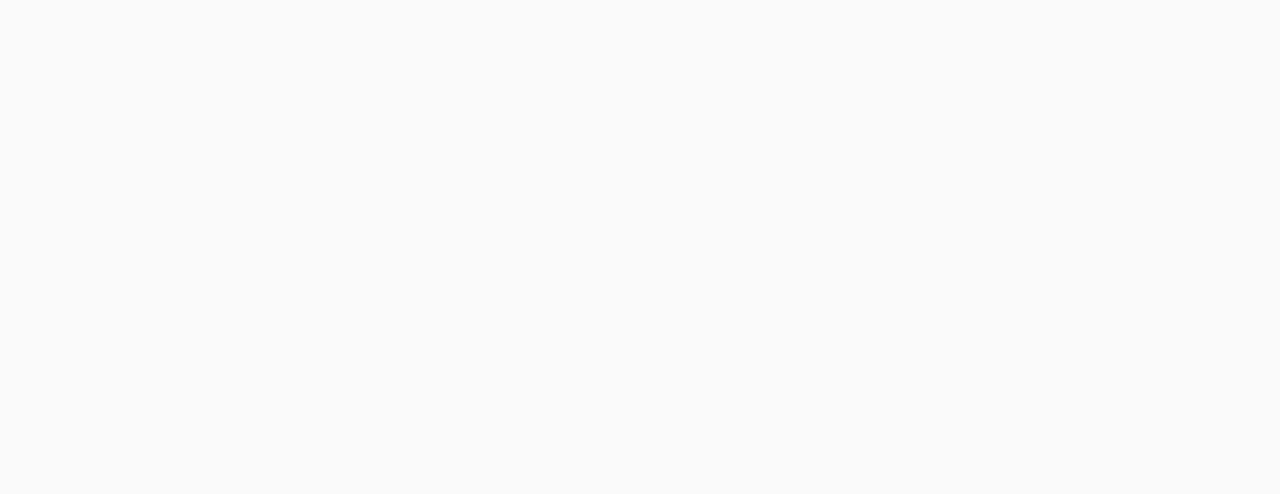
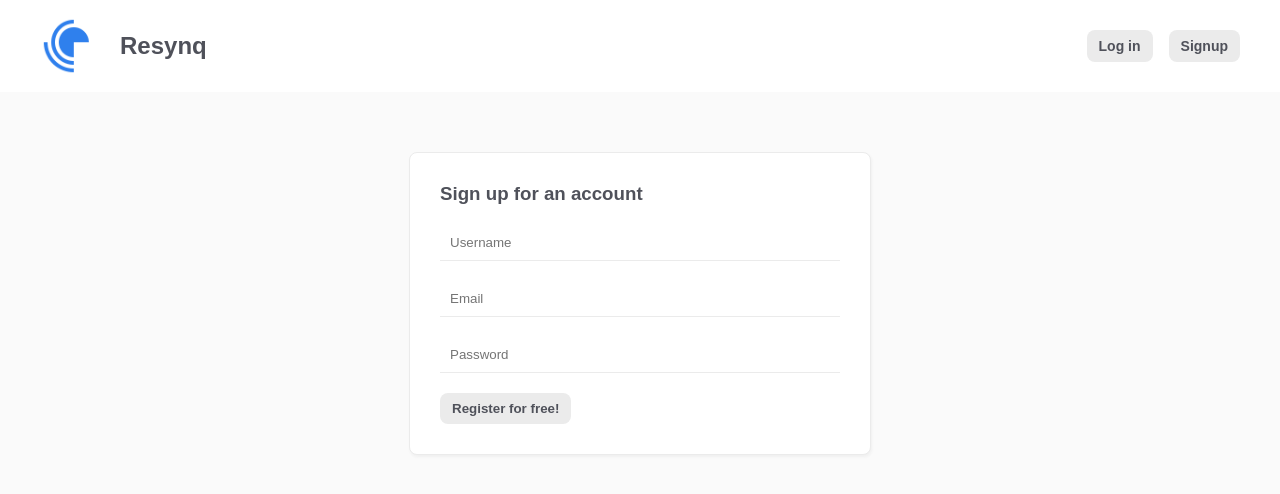
Before and after one commit to andrasputyera/resynq, a Vue app: page /signup in a window 1280 px wide. Before the commit this address had no page. Shown: the top 494 px of the page. Built offline with nearby package versions, Linux system fonts and the light colour scheme; no server answers; a web font is replaced by a local one.

Commit message:
created signup, navbar, and logout

```diff
--- a/src/App.vue
+++ b/src/App.vue
@@ -1,21 +1,23 @@
 <template>
+  <Navbar />
   <div class="content">
     <router-view/>
   </div>
 
 </template>
 
+<script>
+import Navbar from '@/components/Navbar.vue'
+
+export default {
+    components: { Navbar }
+}
+</script>
+
 <style>
-#app {
-  font-family: Avenir, Helvetica, Arial, sans-serif;
-  -webkit-font-smoothing: antialiased;
-  -moz-osx-font-smoothing: grayscale;
-  text-align: center;
-  color: #2c3e50;
-}
-.content {
-  margin: 0 auto;
-  max-width: 1200px;
-  padding: 0 20px;
-}
+  .content {
+    margin: 0 auto;
+    max-width: 1200px;
+    padding: 0 20px;
+  }
 </style>
--- /dev/null
+++ b/src/components/Navbar.vue
@@ -0,0 +1,67 @@
+<template>
+    <div class="navbar">
+        <nav>
+            <img src="@/assets/resync-logo.png" alt="logo">
+            <h1><router-link :to="{ name: 'Home' }">Resynq</router-link></h1>
+            <div class="links">
+              <div v-if="user">
+                <button @click="handleClick">Logout</button>
+              </div>
+              <div v-else>
+                <router-link class="btn" :to="{ name: 'Login' }">Log in</router-link>
+                <router-link class="btn" :to="{ name: 'Signup' }">Signup</router-link>
+              </div>
+            </div>
+        </nav>
+
+    </div>
+</template>
+
+<script>
+import getUser from '@/composables/getUser'
+import useLogout from '@/composables/useLogout'
+import { useRouter } from 'vue-router'
+
+export default {
+    setup() {
+        const { user } = getUser()
+        const { logout } = useLogout()
+        const router = useRouter()
+
+        const handleClick = async () => {
+            await logout()
+            console.log('successful logout')
+            router.push({ name: 'Login' })
+        }
+
+        return { handleClick, user }
+    }
+}
+</script>
+
+<style scoped>
+  .navbar {
+    padding: 16px 10px;
+    margin-bottom: 60px;
+    background: white;
+  }
+  nav {
+    display: flex;
+    align-items: center;
+    max-width: 1200px;
+    margin: 0 auto;
+  }
+  nav img {
+    max-height: 60px;
+  }
+  nav h1 {
+    margin-left: 20px;
+  }
+  nav .links {
+    margin-left: auto;
+  }
+  nav .links a, button {
+    margin-left: 16px;
+    font-size: 14px;
+  }
+</style>
--- a/src/router/index.js
+++ b/src/router/index.js
@@ -1,6 +1,8 @@
 import { createRouter, createWebHistory } from 'vue-router'
 import Home from '../views/Home.vue'
+import Signup from '../views/auth/Signup.vue'
 import Login from '../views/auth/Login.vue'
+
 
 const routes = [
   {
@@ -13,7 +15,11 @@
     name: 'Login',
     component: Login
   },
-
+  {
+    path: '/signup',
+    name: 'Signup',
+    component: Signup
+  },
 
   //   component: () => import(/* webpackChunkName: "about" */ '../views/About.vue')
 ]
--- /dev/null
+++ b/src/views/auth/Signup.vue
@@ -0,0 +1,39 @@
+<template>
+    <form @submit.prevent="handleSubmit">
+        <h3>Sign up for an account</h3>
+        <input type="text" placeholder="Username" v-model="displayName">
+        <input type="email" placeholder="Email" v-model="email">
+        <input type="password" placeholder="Password" v-model="password">
+        <div v-if="error" class="error">{{ error }}</div>
+        <button v-if=!isPending>Register for free!</button>
+        <button v-if=isPending disabled>Loading</button>
+    </form>
+</template>
+
+<script>
+import useSignup from '@/composables/useSignup'
+import { ref } from '@vue/reactivity'
+
+export default {
+   setup() {
+        const { error, signup, isPending } = useSignup()
+
+        const email = ref('')
+        const password = ref('')
+        const displayName = ref('')
+
+        const handleSubmit = async () => {
+            const response = await signup(email.value, password.value, displayName.value)
+            if (!error.value) {
+                console.log('successful registration')
+            }
+        }
+
+        return { displayName, email, password, handleSubmit, error, isPending }
+    }
+}
+</script>
+
+<style scoped>
+
+</style>
```
Also changed, not shown: src/assets/resync-logo.png (added).
